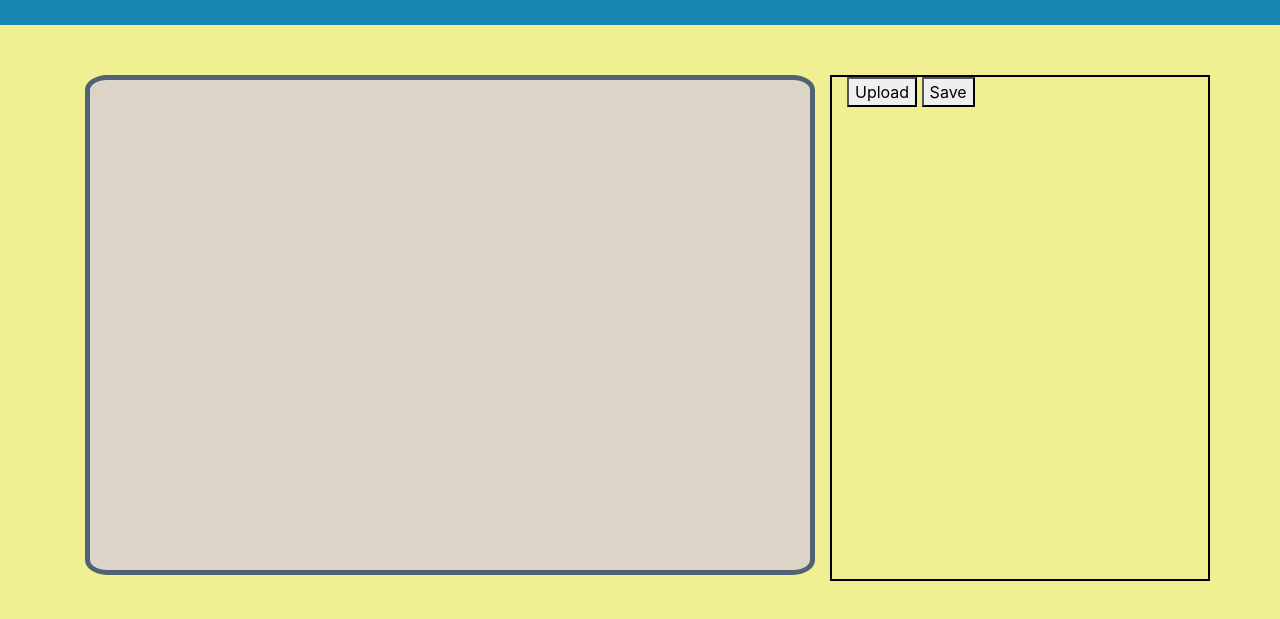
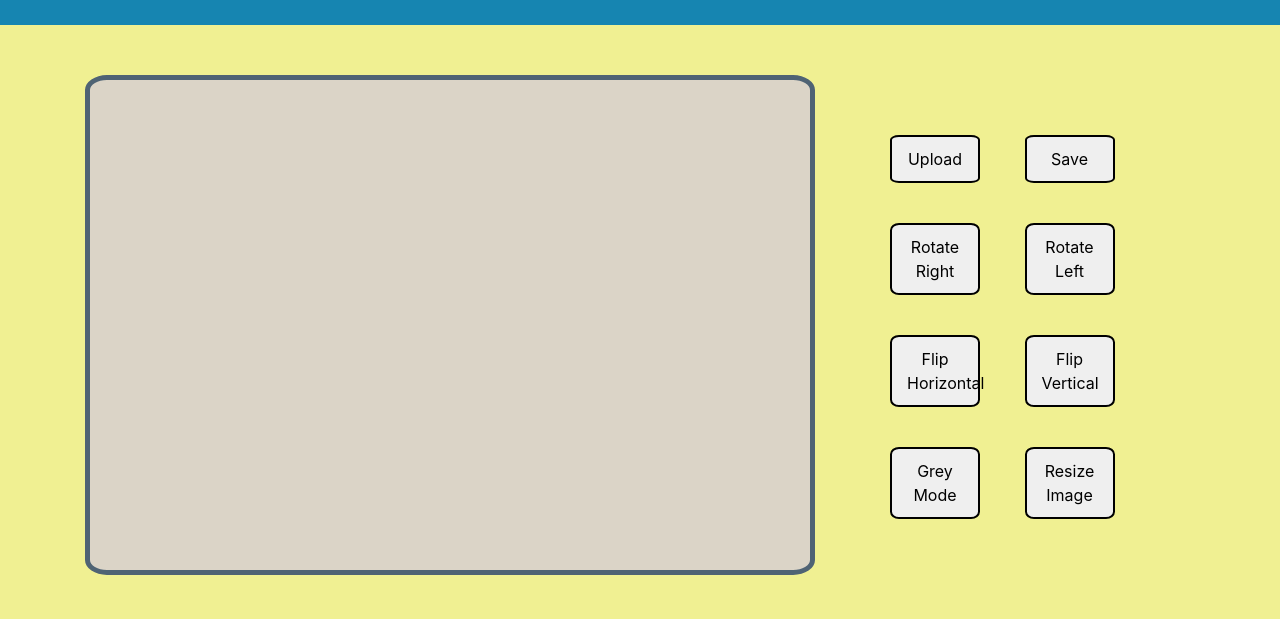
Before and after one commit to AditiKandhway/Photo-Editor, a plain HTML site: page index.html in a window 1280 px wide. Shown: the part 61-680 px from the top of the page. Drawn offline with nearby package versions, Linux system fonts and the light colour scheme.

Commit message:
Buttons Added

```diff
--- a/index.html
+++ b/index.html
@@ -27,11 +27,29 @@
                 </canvas>
             </div>
             <div class="col-md-4 aside">
-              <button>
+              <button class="buttons">
                   Upload
               </button>
-              <button>
+              <button class="buttons">
                   Save
+              </button>
+              <button class="buttons">
+                  Rotate Right
+              </button>
+              <button class="buttons">
+                  Rotate Left
+              </button>
+              <button class="buttons">
+                  Flip Horizontal
+              </button>
+              <button class="buttons">
+               Flip Vertical
+            </button>
+            <button class="buttons">
+               Grey Mode
+             </button>
+             <button class="buttons">
+                Resize Image
               </button>
             </div>
         </div>
--- a/style.css
+++ b/style.css
@@ -28,6 +28,16 @@ h2{
     margin-right:10px;
 }
 .aside{
-    border:2px solid black;
+    /* border:2px solid black; */
     margin-top:50px;
+    padding:40px;
 }
+button{
+    margin:20px;
+}
+.buttons{
+   padding:10px 15px 10px 15px;
+   border:2px solid black;
+   width:30%;
+   border-radius:10%;
+}
```
